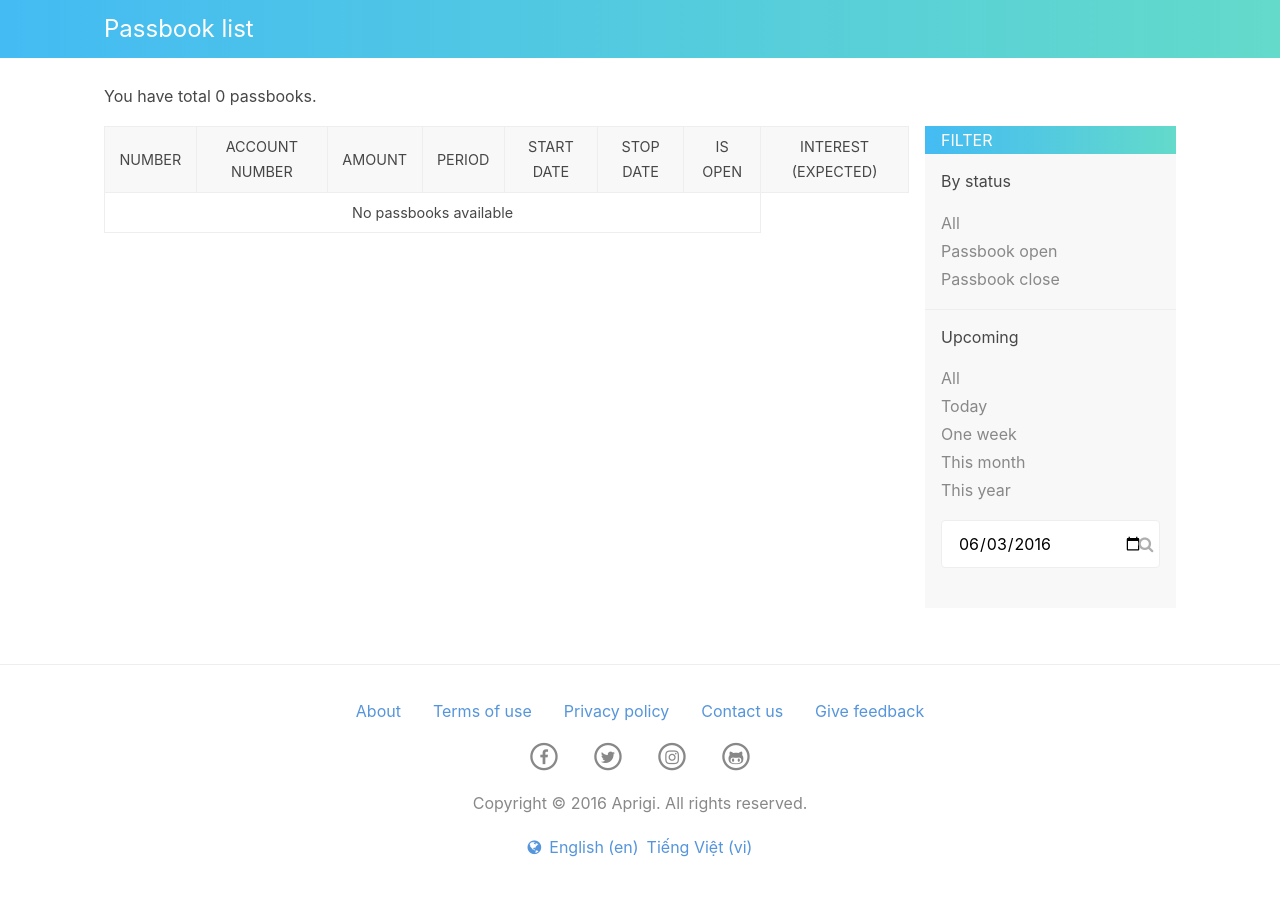
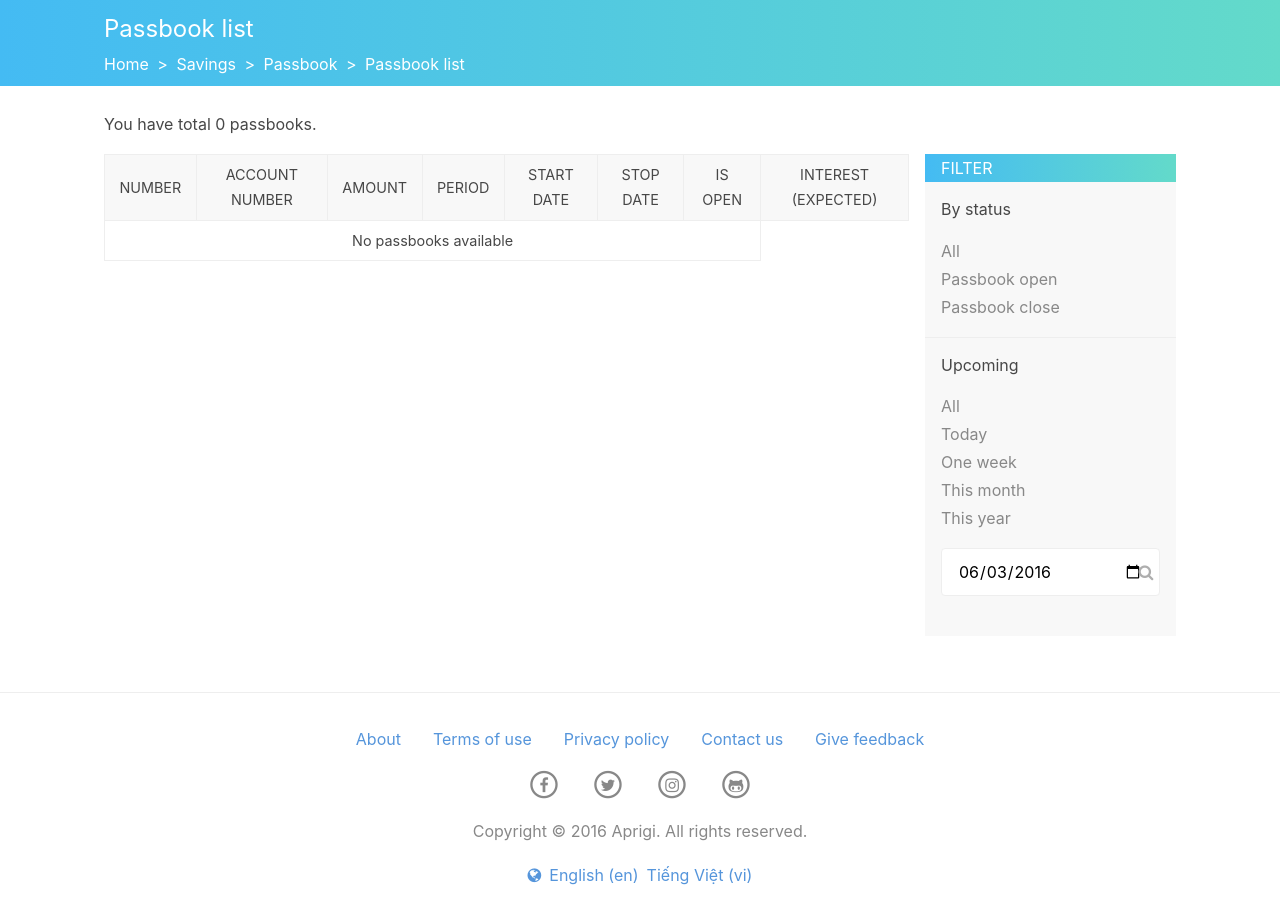
Before and after one commit to manhhomienbienthuy/aprigi, a Django app: template templates/savings/passbook_list.html in a window 1280 px wide. Shown: the part 61-958 px from the top of the page. Before the commit the page ends 918 px from the top, so only its background shows below. Run offline with Django 3.2, Linux system fonts and the light colour scheme; the template is opened without the code that fills it, so the values that code supplies are empty; style sheets or scripts are compiled from the project's sources; some libraries are stand-ins or nearby versions.

Commit message:
Add breadcrumbs to page header

```diff
--- a/savings/urls.py
+++ b/savings/urls.py
@@ -1,8 +1,12 @@
 from django.conf.urls import url
+from django.core.urlresolvers import reverse_lazy
+from django.views.generic import RedirectView
 
 from .views import PassbookView
 
 app_name = 'savings'
 urlpatterns = [
-    url(r'^$', PassbookView.as_view(), name='index'),
+    url(r'^$', RedirectView.as_view(url=reverse_lazy('savings:passbook_list')),
+        name='index'),
+    url(r'^passbook/$', PassbookView.as_view(), name='passbook_list'),
 ]
--- a/savings/views.py
+++ b/savings/views.py
@@ -2,7 +2,7 @@ from calendar import monthrange
 from datetime import timedelta
 
 from django.utils import dateparse, timezone
-from django.views.generic.list import ListView
+from django.views.generic import ListView
 
 from .models import Passbook
 
--- a/static_src/scss/_header.scss
+++ b/static_src/scss/_header.scss
@@ -154,3 +154,31 @@ header {
         margin: 0;
     }
 }
+
+.breadcrumbs {
+    @include clearfix;
+    padding: 0;
+    margin: 0;
+
+    li {
+        list-style: none;
+        display: inline;
+        padding: 0 0.25em 0 0;
+
+        + li:before {
+            content: ">";
+            padding-right: 0.25em;
+        }
+    }
+
+    a {
+        color: $white;
+        text-decoration: none;
+
+        &:hover,
+        &:active,
+        &:focus {
+            color: $text-blue;
+        }
+    }
+}
--- a/templates/savings/passbook_list.html
+++ b/templates/savings/passbook_list.html
@@ -7,13 +7,27 @@
   <div class="page-header">
     <div class="container">
       <h1>{% trans "Passbook list" %}</h1>
+
+      <ul class="breadcrumbs">
+        <li><a href="{% url 'homepage' %}">
+          {% trans "Home" %}
+        </a></li>
+        <li><a href="{% url 'savings:index' %}">
+          {% trans "Savings" %}
+        </a></li>
+        <li><a href="{% url 'savings:passbook_list' %}">
+          {% trans "Passbook" %}
+        </a></li>
+        <li><a href="{% url 'savings:passbook_list' %}">
+          {% trans "Passbook list" %}
+        </a></li>
+      </ul>
     </div>
   </div>
 {% endblock %}
 
 {% block content %}
   <div class="container">
-
     <p>
       {% blocktrans count counter=object_list|length %}
         You have total {{ counter }} passbook.
```
Also changed, not shown: savings/tests.py (+15 -9 lines).
